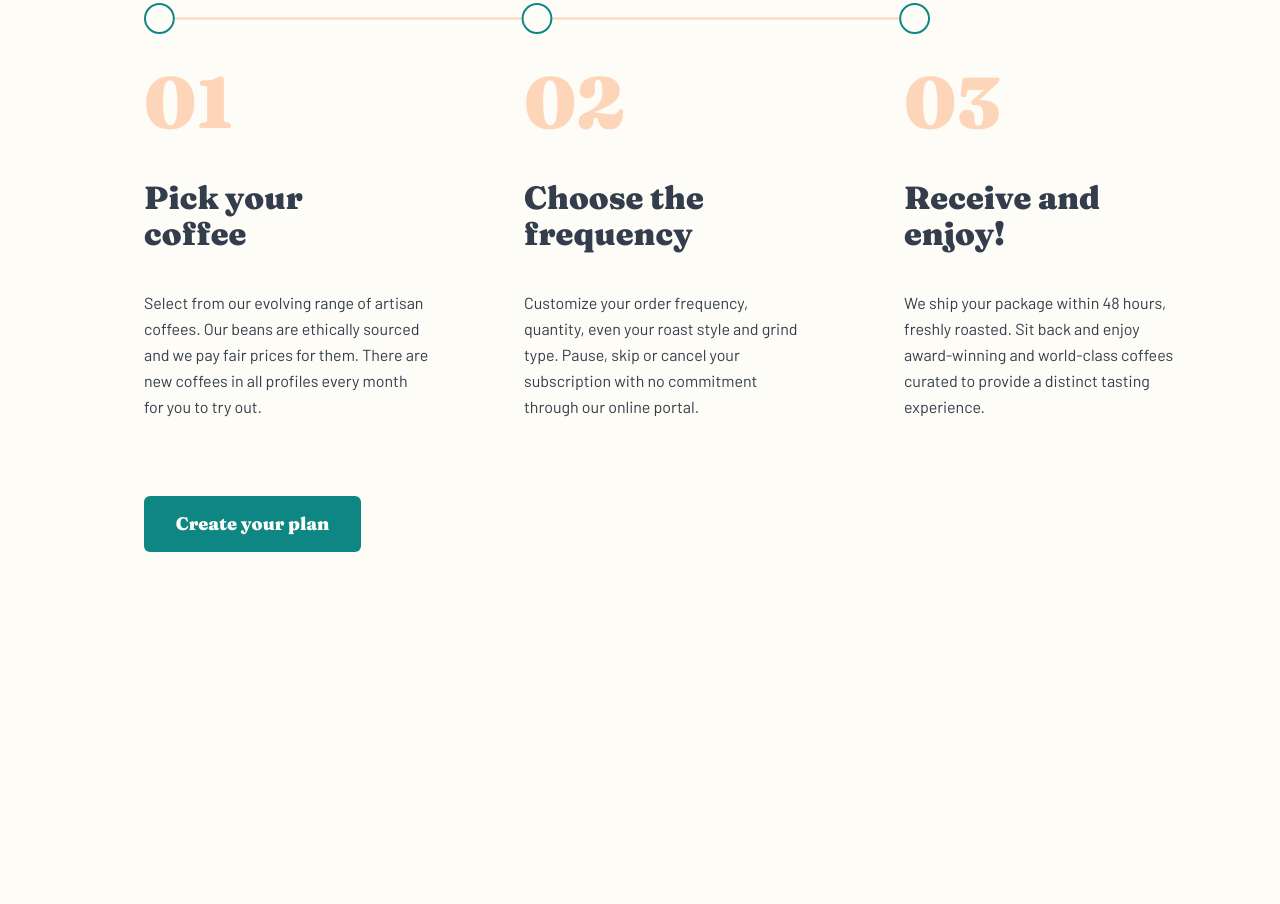
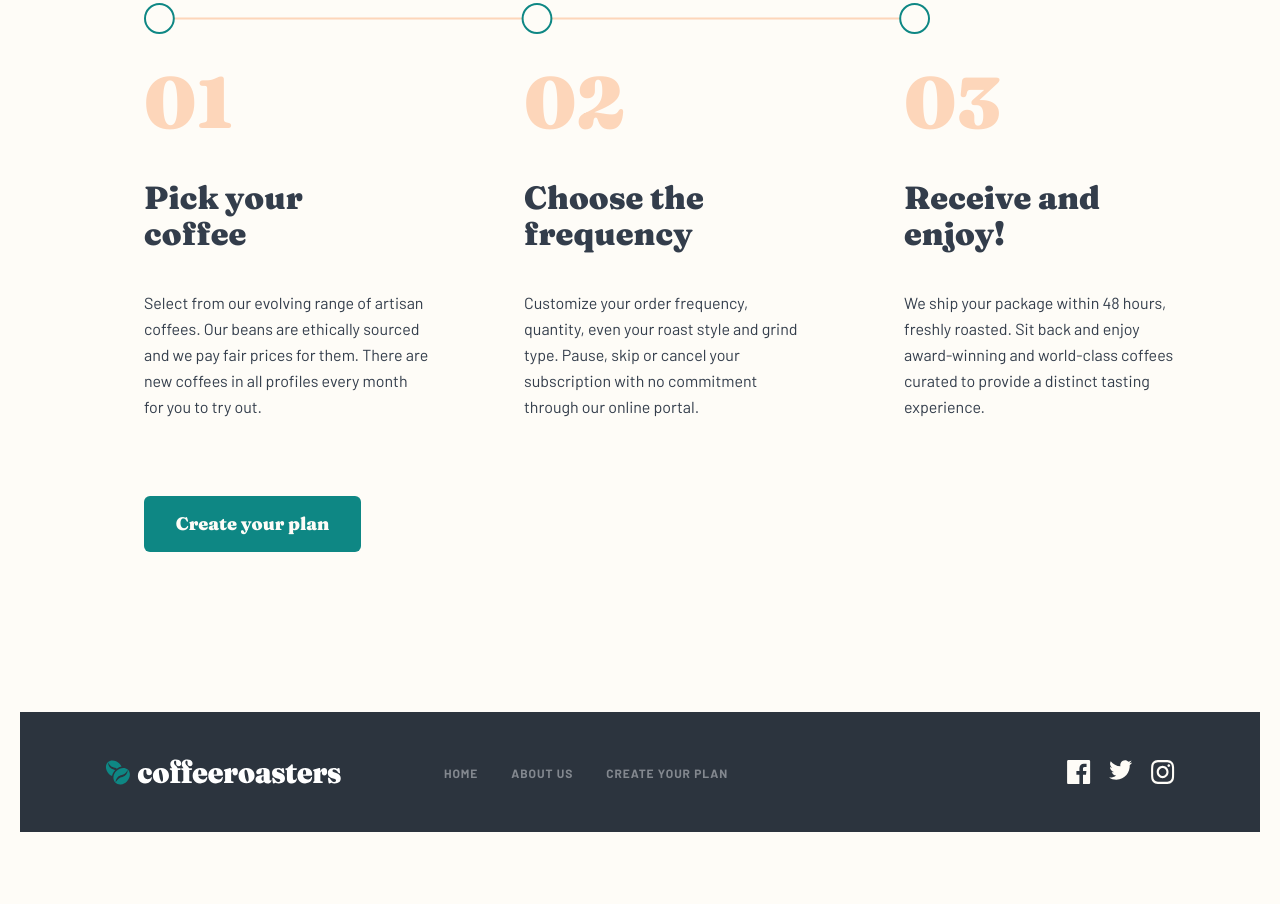
Before and after one commit to solijonov2209/coffee-new, a plain HTML site: page index.html in a window 1280 px wide. Shown: the part 2609-3513 px from the top of the page. Before the commit the page ends 3321 px from the top, so only its background shows below. Drawn offline with Linux system fonts and the light colour scheme.

Commit message:
Add footer in project

```diff
--- a/css/main.css
+++ b/css/main.css
@@ -433,6 +433,63 @@ line-height: 25px; /* 166.667% */
   border-radius: 6px;
 background: #0E8784;
 }
+/* finish services  */
+/* start footer  */
+footer{
+  padding-bottom: 72px;
+}
+.footer__inner{
+  padding: 54px;
+  background: #2C343E;
+}
+.footer__logo-link{
+  text-decoration: none;
+}
+.footer-logo{
+  margin-right: auto;
+  margin-bottom: 48px;
+  margin-left: auto;
+}
+.navbar__list{
+  margin-top: 0;
+  margin-bottom: 48px;
+  padding-left: 0;
+  list-style: none;
+  text-align: center;
+}
+.navbar__item:not(:last-child){
+  margin-bottom: 24px;
+}
+.navbar__item{
+
+}
+.navbar__item:hover .navbar__link{
+  color: #FEFCF7;
+
+}
+.navbar__link{
+  color: #83888F;
+
+font-size: 12px;
+font-style: normal;
+font-weight: 700;
+line-height: 15px; /* 125% */
+letter-spacing: 0.923px;
+text-transform: uppercase;
+  text-decoration: none;
+  transition: color 0.3s linear;
+}
+.footer__list{
+  display: flex;
+  justify-content: center;
+  margin-top: 0;
+  margin-bottom: 0;
+  padding-left: 0;
+  list-style: none;
+}
+.footer__item:not(:last-child){
+  margin-right: 18px;
+}
 
 @media only screen and ( max-width:375px){
   .choose__desc{
@@ -652,6 +709,18 @@ max-width: 223px;
 }
 
 /* Finish services  */
+/* start footer  */
+
+.navbar__list{
+    display: flex;
+    justify-content: center;
+    margin-bottom: 65px;
+  }
+  .navbar__item:not(:last-child)
+  {
+   margin-right: 33px;
+  }
+
 }
 @media only screen and (min-width: 1024px) {
   .site-header{
@@ -771,6 +840,29 @@ justify-content: center;
     max-width: 317px;
     margin-bottom: 0;
   }
+  /* start footer
+  */
+
+  .footer__inner{
+    display: flex;
+    align-items: center;
+    padding: 47px 85px;
+  }
+  .footer-logo{
+    width: 236px;
+    height: 26px;
+    margin-right: 103px;
+    margin-bottom: 0;
+  }
+  .navbar__list{
+    margin-bottom: 0;
+  }
+  .navbar__item:not(:last-child){
+    margin-bottom: 0;
+  }
+  .footer__list{
+    margin-left: auto;
+  }
 }
 @media only screen and (min-width: 1170px){
 /* start collection  */
--- a/index.html
+++ b/index.html
@@ -161,5 +161,47 @@
       </div>
     </section>
   </main>
+  <!-- finish main -->
+  <!-- start footer  -->
+  <footer>
+    <div class="container">
+      <div class="footer__inner">
+        <a href="./index.html" class="footer__logo-link">
+          <img src="./images/Group 5.svg" alt="site logo" class="footer-logo">
+        </a>
+        <nav class="footer__nav navbar">
+          <ul class="navbar__list">
+            <li class="navbar__item">
+              <a href="#" class="navbar__link">HOME</a>
+            </li>
+            <li class="navbar__item">
+              <a href="#" class="navbar__link">ABOUT US</a>
+            </li>
+            <li class="navbar__item">
+              <a href="#" class="navbar__link">Create your plan</a>
+            </li>
+          </ul>
+        </nav>
+        <ul class="footer__list">
+          <li class="footer__item">
+            <a href="#" class="footer__link">
+              <img src="./images/Path.svg" width="24" height="24" alt="facebook logo" class="footer__img">
+            </a>
+          </li>
+          <li class="footer__item">
+            <a href="#" class="footer__link">
+              <img src="./images/Path-1.svg" width="24" height="20" alt="twitter logo" class="footer__img">
+            </a>
+          </li>
+          <li class="footer__item">
+            <a href="#" class="footer__link">
+              <img src="./images/Shape.svg" width="24" height="24" alt="instagram logo" class="footer__img">
+            </a>
+          </li>
+        </ul>
+      </div>
+
+    </div>
+  </footer>
 </body>
 </html>
```
Also changed, not shown: images/Group 5.svg (added), images/Path-1.svg (added), images/Path.svg (added), images/Shape.svg (added).
